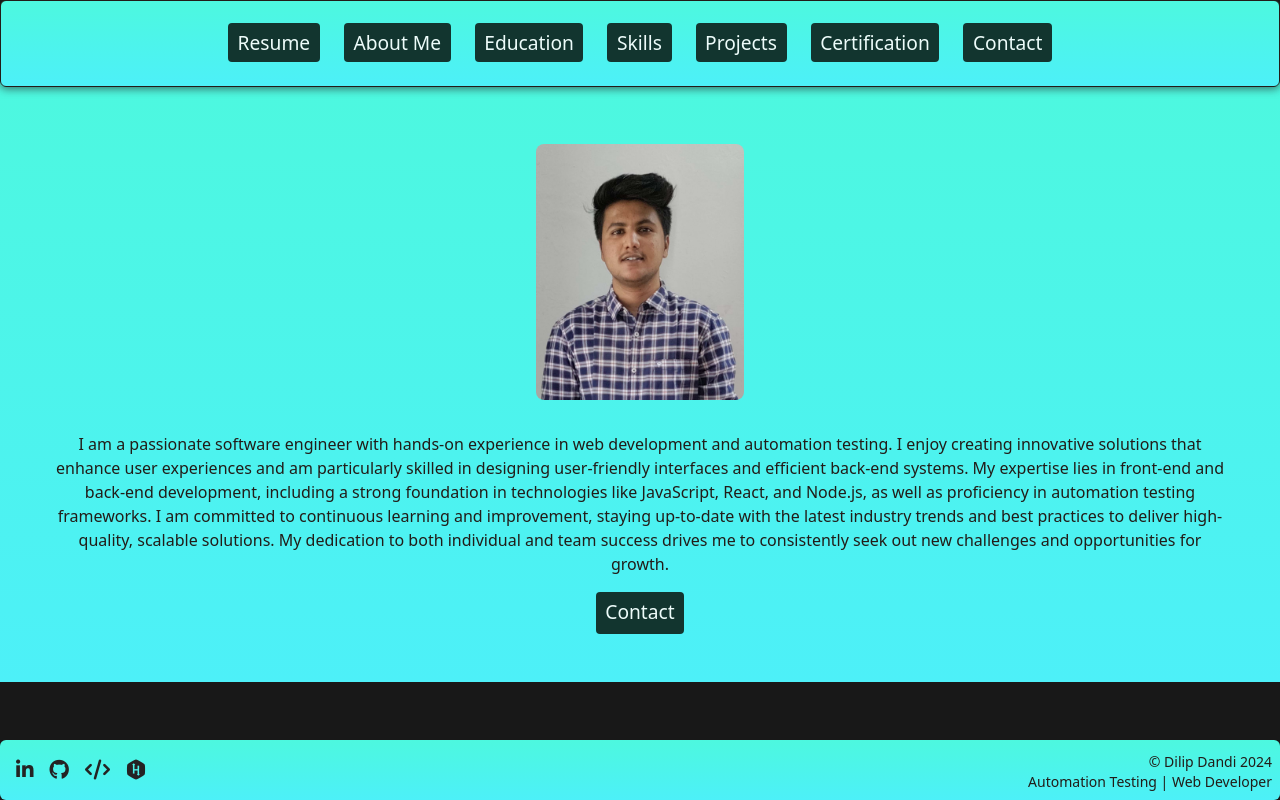
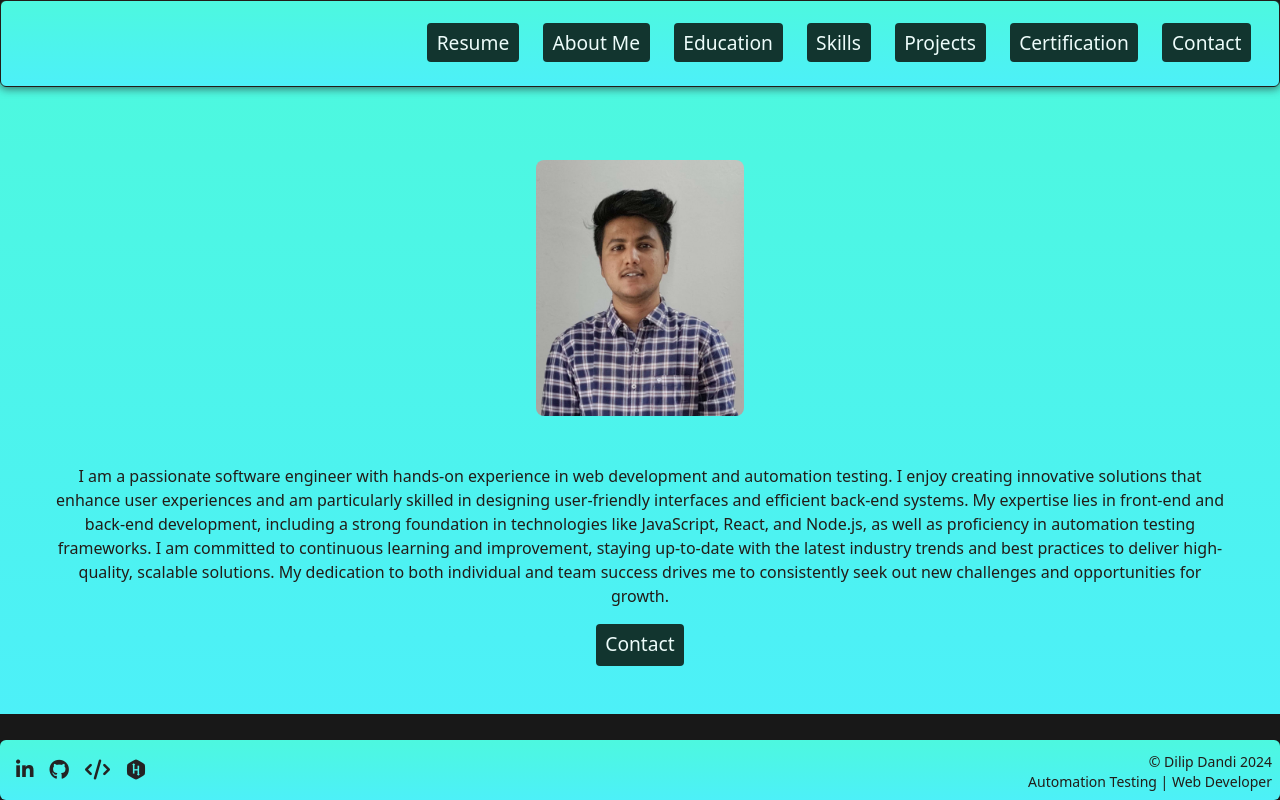
Before and after one commit to dilipdandi/dilip-portfolio, a React (Vite) app: page / in a window 1280 px wide. Built offline with nearby package versions, Linux system fonts and the light colour scheme.

Commit message:
header fixed

```diff
--- a/src/components/AboutMe.jsx
+++ b/src/components/AboutMe.jsx
@@ -18,7 +18,7 @@ const AboutMe = () => {
         <img
           src={profilePic}
           alt="Dilip Dandi"
-          className="img-animation zoom-out w-52 h-64 object-cover my-4"
+          className="img-animation zoom-out w-52 h-64 object-cover my-8"
         />
         <Summary />
             <Link
--- a/src/components/Header.jsx
+++ b/src/components/Header.jsx
@@ -13,8 +13,8 @@ const Header = () => {
   };
 
   return (
-    <header className="content border p-7 fixed w-full top-0 left-0">
-      <nav className="container mx-auto flex items-center justify-center">
+    <header className="content border p-7  fixed w-full top-0 left-0 z-50">
+      <nav className="container mx-auto flex items-end justify-end">
         <div className="md:hidden">
           <button
             onClick={handleMenuToggle}
```
